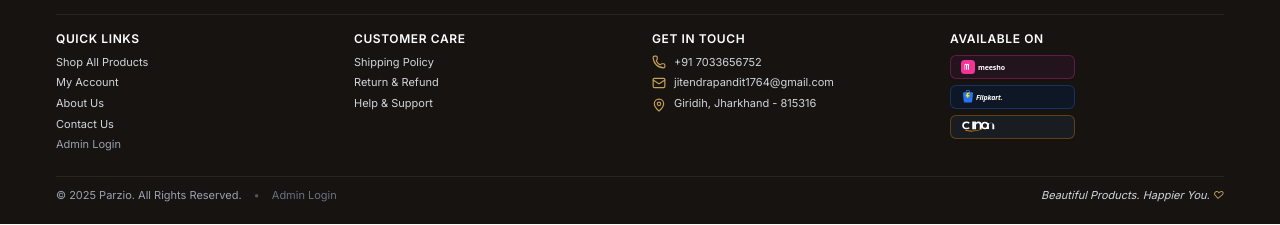
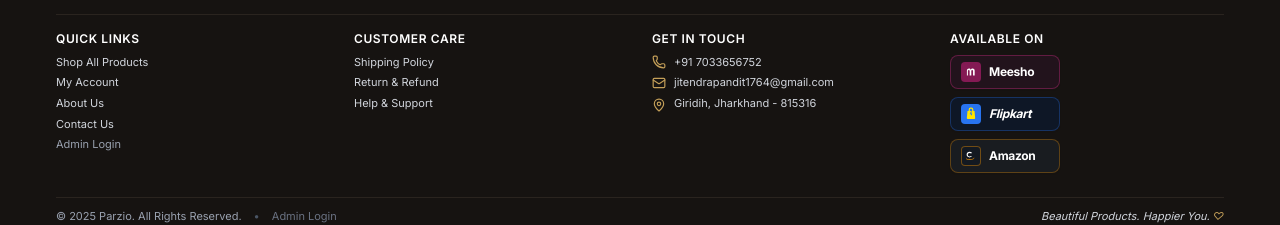
Before and after one commit to biikkkuuuu/parzio, a React (Vite) app: page / in a window 1280 px wide. Shown: the part 1632-1857 px from the top of the page. Built offline with nearby package versions, Linux system fonts and the light colour scheme; no server answers; the database is empty.

Commit message:
Fix brand badges with solid crisp vector app icons and typography for Meesho, Flipkart, and Amazon

```diff
--- a/src/components/Footer.tsx
+++ b/src/components/Footer.tsx
@@ -145,59 +145,68 @@ export const Footer: React.FC<FooterProps> = ({ onSelectCategory, onOpenAtelierO
               </ul>
             </div>
 
-            {/* Column 4: Available On (Official Brand Vector Logos) */}
+            {/* Column 4: Available On (Official Brand Badges) */}
             <div className="col-span-1">
               <h3 className="text-xs font-semibold text-white mb-1.5 sm:mb-2 uppercase tracking-wider">
                 Available On
               </h3>
-              <div className="flex flex-col gap-1.5 max-w-[125px]">
-                {/* Meesho Official Logo */}
+              <div className="flex flex-col gap-2">
+                {/* Meesho */}
                 <a
                   href="https://www.meesho.com/Parzio?_ms=3.0.1"
                   target="_blank"
                   rel="noopener noreferrer"
-                  className="py-1 px-2.5 rounded-md bg-[#22131c] hover:bg-[#321929] border border-[#f43397]/30 hover:border-[#f43397] transition-all flex items-center gap-2 cursor-pointer shadow-xs"
+                  className="flex items-center gap-2 py-1.5 px-2.5 rounded-lg bg-[#22131c] hover:bg-[#321929] border border-[#f43397]/30 hover:border-[#f43397] transition-all w-fit min-w-[110px] cursor-pointer shadow-xs group"
                   title="Shop Parzio on Meesho"
                 >
-                  <svg className="h-3.5 w-auto shrink-0" viewBox="0 0 100 28" fill="none" xmlns="http://www.w3.org/2000/svg">
-                    <rect width="28" height="28" rx="7" fill="#f43397"/>
-                    <path d="M7 19.5V10c0-1.4 1-2.4 2.3-2.4 1.1 0 1.9.7 2.2 1.6.3-.9 1.1-1.6 2.2-1.6 1.3 0 2.3 1 2.3 2.4v9.5h-2.1v-8.5c0-.6-.4-1-.9-1s-.9.4-.9 1v8.5H10v-8.5c0-.6-.4-1-.9-1s-.9.4-.9 1v8.5H7z" fill="#FFFFFF"/>
-                    <text x="34" y="19" fontFamily="system-ui, -apple-system, sans-serif" fontSize="14" fontWeight="800" fill="#FFFFFF" letterSpacing="-0.2">
-                      meesho
-                    </text>
-                  </svg>
+                  <div className="w-5 h-5 rounded bg-[#841a54] flex items-center justify-center shrink-0">
+                    <svg className="w-3.5 h-3.5" viewBox="0 0 24 24" fill="none">
+                      <path d="M5 18V9.5C5 7.57 6.57 6 8.5 6C9.9 6 11.1 6.82 11.65 8C12.2 6.82 13.4 6 14.8 6C16.73 6 18.3 7.57 18.3 9.5V18H15.5V10.2C15.5 9.4 14.8 8.7 14 8.7C13.2 8.7 12.5 9.4 12.5 10.2V18H9.7V10.2C9.7 9.4 9 8.7 8.2 8.7C7.4 8.7 6.7 9.4 6.7 10.2V18H5Z" fill="#FFFFFF"/>
+                    </svg>
+                  </div>
+                  <span className="text-xs font-bold text-white tracking-tight group-hover:text-[#fed488] transition-colors">
+                    Meesho
+                  </span>
                 </a>
 
-                {/* Flipkart Official Logo */}
+                {/* Flipkart */}
                 <a
                   href="https://www.flipkart.com/search?q=Parzio"
                   target="_blank"
                   rel="noopener noreferrer"
-                  className="py-1 px-2.5 rounded-md bg-[#0e1726] hover:bg-[#15233a] border border-[#2874f0]/30 hover:border-[#2874f0] transition-all flex items-center gap-2 cursor-pointer shadow-xs"
+                  className="flex items-center gap-2 py-1.5 px-2.5 rounded-lg bg-[#0e1726] hover:bg-[#15233a] border border-[#2874f0]/30 hover:border-[#2874f0] transition-all w-fit min-w-[110px] cursor-pointer shadow-xs group"
                   title="Shop Parzio on Flipkart"
                 >
-                  <svg className="h-3.5 w-auto shrink-0" viewBox="0 0 105 28" fill="none" xmlns="http://www.w3.org/2000/svg">
-                    <path d="M21 4.5h-3.2V3.2C17.8 1.4 16.4 0 14.7 0h-1.9C11.1 0 9.7 1.4 9.7 3.2v1.3H6.5C5.1 4.5 4 5.6 4 7l1.5 15.5c.1 1.4 1.3 2.5 2.7 2.5h11.5c1.4 0 2.6-1.1 2.7-2.5L24 7c0-1.4-1.1-2.5-2.5-2.5zm-9.8-1.3c0-.9.7-1.6 1.6-1.6h1.9c.9 0 1.6.7 1.6 1.6v1.3h-5.1V3.2z" fill="#2874F0"/>
-                    <path d="M14 10h-3.8c-.3 0-.6.3-.6.6v2c0 .3.3.6.6.6h1.9v1.8c0 .3.3.6.6.6h1.3c.3 0 .6-.3.6-.6V13.2h1.9c.3 0 .6-.3.6-.6v-2c0-.3-.3-.6-.6-.6H14V8.2c0-.3.3-.6.6-.6h2c.3 0 .6-.3.6-.6V5.4c0-.3-.3-.6-.6-.6H14.6c-2.1 0-3.6 1.5-3.6 3.6V10z" fill="#FFE500"/>
-                    <text x="30" y="19" fontFamily="system-ui, -apple-system, sans-serif" fontSize="14" fontWeight="800" fontStyle="italic" fill="#FFFFFF" letterSpacing="-0.3">
-                      Flipkart<tspan fill="#FFE500" fontSize="15">.</tspan>
-                    </text>
-                  </svg>
+                  <div className="w-5 h-5 rounded bg-[#2874f0] flex items-center justify-center shrink-0">
+                    <svg className="w-3.5 h-3.5" viewBox="0 0 24 24" fill="none">
+                      <path d="M6 7h12l1.2 12a1.5 1.5 0 01-1.5 1.5H6.3a1.5 1.5 0 01-1.5-1.5L6 7z" fill="#FFE500"/>
+                      <path d="M9 7V4.5A2.5 2.5 0 0111.5 2h1A2.5 2.5 0 0115 4.5V7" stroke="#FFE500" strokeWidth="2" strokeLinecap="round"/>
+                      <path d="M12 11h-2v1.5h2V14h1.5v-1.5H14V11h-1.5V9.5c0-.3.2-.5.5-.5h1V7.5h-1c-1.1 0-2 .9-2 2V11z" fill="#2874F0"/>
+                    </svg>
+                  </div>
+                  <span className="text-xs font-bold text-white italic tracking-tight group-hover:text-[#fed488] transition-colors">
+                    Flipkart
+                  </span>
                 </a>
 
-                {/* Amazon Official Logo */}
+                {/* Amazon */}
                 <a
                   href="https://www.amazon.in/s?k=Parzio"
                   target="_blank"
                   rel="noopener noreferrer"
-                  className="py-1 px-2.5 rounded-md bg-[#191c20] hover:bg-[#262b32] border border-[#ff9900]/30 hover:border-[#ff9900] transition-all flex items-center gap-2 cursor-pointer shadow-xs"
+                  className="flex items-center gap-2 py-1.5 px-2.5 rounded-lg bg-[#191c20] hover:bg-[#262b32] border border-[#ff9900]/30 hover:border-[#ff9900] transition-all w-fit min-w-[110px] cursor-pointer shadow-xs group"
                   title="Shop Parzio on Amazon"
                 >
-                  <svg className="h-3.5 w-auto shrink-0" viewBox="0 0 95 28" fill="none" xmlns="http://www.w3.org/2000/svg">
-                    <path d="M17.5 16.5c-1.9 1.4-4.5 2.1-6.8 2.1-5.2 0-8.3-3.1-8.3-7.8 0-4.8 3.3-8 8.6-8 2.2 0 4.6.7 6.3 1.9l-1.5 2.6c-1.3-.9-2.9-1.4-4.6-1.4-3.3 0-5.4 2-5.4 4.9 0 3 2 4.9 5.4 4.9 1.5 0 3.1-.4 4.5-1.2l1.8 2zm8.7 1.9h-3.7V3h3.7v15.4zm14.9 0h-3.6V10.5c0-2.7-1.3-4-3.5-4-2.4 0-3.9 1.6-3.9 4.4v7.5h-3.7V3h3.5v2.3c1.2-1.6 3.1-2.5 5.3-2.5 3.7 0 5.9 2.2 5.9 6.4v9.2zm14.6-7.4c0 4.6-3.1 7.7-7.8 7.7s-7.8-3.1-7.8-7.7c0-4.5 3.1-7.7 7.8-7.7 4.7 0 7.8 3.2 7.8 7.7zm-3.7 0c0-2.9-1.8-4.7-4.1-4.7s-4.1 1.8-4.1 4.7c0 2.9 1.8 4.7 4.1 4.7s4.1-1.8 4.1-4.7zm14.5 7.4h-3.7V9.1c0-2.3-1.2-3.4-3.2-3.4-2.2 0-3.7 1.5-3.7 4.1v8.4h-3.7V6h3.5v2c1.1-1.5 2.9-2.2 4.8-2.2 3.4 0 6 2 6 5.8v6.6z" fill="#FFFFFF"/>
-                    <path d="M10 20c12.4 3.3 25.9 1.5 37.1-5.5.4-.2.7.3.4.7-11.7 7.7-26.2 9.5-39.1 6-.6-.2-.2-1.2 1.6-1.2z" fill="#FF9900"/>
-                    <path d="M48.5 13.6c-.7.9-2 1.7-3 2-.3.1-.2-.3.1-.6 1.1-.7 2.4-1.5 3.1-2.1.2-.3.6.3-.2.7z" fill="#FF9900"/>
-                  </svg>
+                  <div className="w-5 h-5 rounded bg-[#131921] border border-[#ff9900]/40 flex items-center justify-center shrink-0">
+                    <svg className="w-3.5 h-3.5" viewBox="0 0 24 24" fill="none">
+                      <path d="M13.5 13c-1.1.9-2.7 1.4-4 1.4-3.1 0-5-1.9-5-4.8 0-2.9 2-4.9 5.2-4.9 1.4 0 2.8.4 3.8 1.2L12.5 7.7c-.8-.6-1.8-.9-2.8-.9-2 0-3.2 1.2-3.2 3 0 1.8 1.2 3 3.2 3 .9 0 1.9-.3 2.7-.8l1.1 1z" fill="#FFFFFF"/>
+                      <path d="M4 16.2c4.2 2.1 9.2 2 13.2-.5.3-.2.5.2.3.5-4.2 3.1-9.8 3.2-14.1 1-.4-.2-.1-.8.6-1z" fill="#FF9900"/>
+                      <path d="M17.9 14.6c-.3.6-1.1 1.1-1.8 1.3-.2 0-.2-.3.1-.4.7-.5 1.5-.8 1.9-1.3.2-.2.4.2-.2.4z" fill="#FF9900"/>
+                    </svg>
+                  </div>
+                  <span className="text-xs font-bold text-white tracking-tight group-hover:text-[#fed488] transition-colors">
+                    Amazon
+                  </span>
                 </a>
               </div>
             </div>
```
